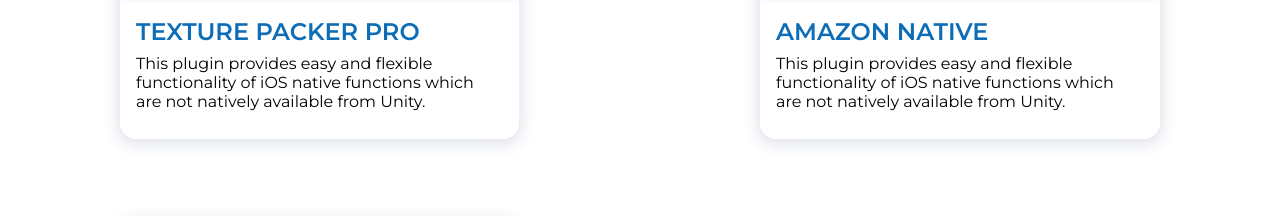
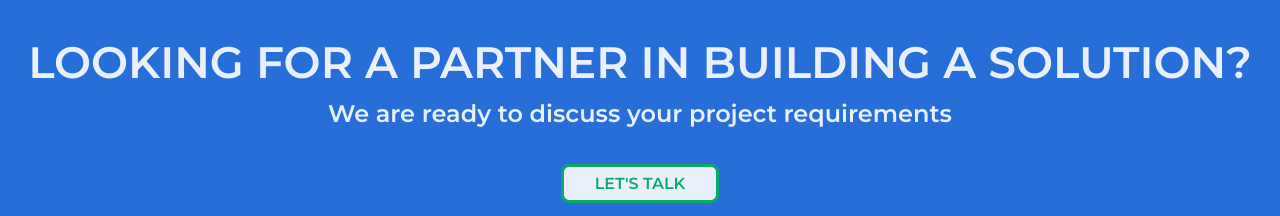
Before and after one commit to sourceGitHubs/sap, a plain HTML site: page index.html in a window 1280 px wide. Shown: the part 2461-2677 px from the top of the page. Drawn offline with Linux system fonts and the light colour scheme.

Commit message:
add partners block and fixed content block

```diff
--- a/index.html
+++ b/index.html
@@ -9,6 +9,7 @@
     <link rel="stylesheet" href="./styles/css/common.css" />
     <link rel="stylesheet" href="./styles/css/products.css" />
     <link rel="stylesheet" href="./styles/css/content.css" />
+    <link rel="stylesheet" href="./styles/css/partners.css" />
     <title>stan's assets</title>
   </head>
   <body>
@@ -210,6 +211,14 @@
           </div>
         </div>
       </div>
+
+      <div class="partners">
+        <div class="info">
+          <h2>LOOKING FOR A PARTNER IN BUILDING A SOLUTION?</h2>
+          <h3>We are ready to discuss your project requirements</h3>
+          <button class="button_talk">LET'S TALK</button>
+        </div>
+      </div>
     </div>
   </body>
 </html>
--- a/styles/scss/content.scss
+++ b/styles/scss/content.scss
@@ -1,11 +1,13 @@
 .content {
   display: flex;
+  margin-bottom: 100px;
 
   .back {
     display: flex;
     box-sizing: border-box;
     position: absolute;
     left: 0;
+    right: 0;
     .ground {
       width: 100%;
     }
@@ -13,14 +15,16 @@
 
   .cards {
     display: flex;
-    width: 100%;
-    justify-content: space-between;
     flex-wrap: wrap;
     padding-top: 137px;
+    // position: relative;
+    justify-content: space-between;
+
     .card {
       display: block;
       border-radius: 16px;
       box-shadow: 0px 3px 16px 2px #1d336b26;
+      width: calc(33.33% - 55px);
       margin-bottom: 80px;
 
       h1 {
@@ -43,7 +47,24 @@
         border-top-right-radius: 16px;
         // border-bottom: 1px solid rgba(128, 128, 128, 0.199);
         box-shadow: -1px 3px 6px -2px #1d336b26;
+        width: 100%;
       }
     }
   }
 }
+
+$breakpoint-tablet: 768px;
+$sm: 576px;
+$md: 768px;
+$lg: 992px;
+$xl: 1200px;
+$xxl: 1400px;
+@media screen and (max-width: $xl) {
+  .content {
+    .cards {
+      .card {
+        width: calc(50% - 55px);
+      }
+    }
+  }
+}
--- /dev/null
+++ b/styles/scss/partners.scss
@@ -0,0 +1,50 @@
+.partners {
+  display: flex;
+  margin: 0 -120px;
+  height: 540px;
+  background-image: url(../../images/partners/background.svg);
+  background-size: cover;
+  justify-content: center;
+  align-items: center;
+  position: relative;
+  &::after {
+    content: '';
+    position: absolute;
+    background-size: cover;
+    width: 100%;
+    height: 115%;
+    left: 0;
+    right: 0;
+    top: -46px;
+    background-image: url(../../images/partners/opacity_back.svg);
+  }
+
+  .info {
+    display: flex;
+    align-items: center;
+    flex-direction: column;
+    color: white;
+    h2 {
+      margin: 0;
+      font-size: 44px;
+      margin-bottom: 10px;
+    }
+    h3 {
+      margin: 0;
+      font-size: 24px;
+      margin-bottom: 36px;
+    }
+    .button_talk {
+      display: flex;
+      font-family: Montserrat;
+      font-weight: 600;
+      color: #06b25f;
+      font-size: 16px;
+      border: 3px solid #06b25f;
+      border-radius: 8px;
+      background-color: #fff;
+      outline: none;
+      padding: 7px 31px;
+    }
+  }
+}
```
Also changed, not shown: styles/scss/common.scss (+21 -0 lines), images/partners/background.svg (added), images/partners/opacity_back.svg (added), styles/css/content.css, styles/css/partners.css (added).
